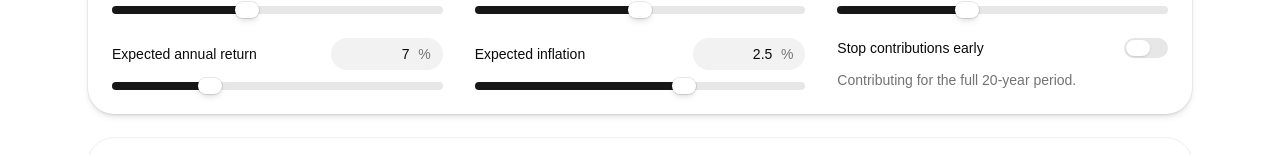
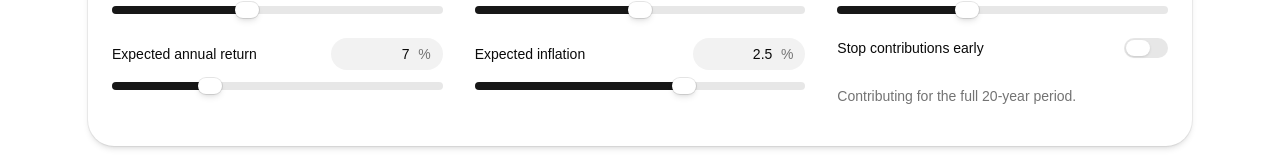
Before and after one commit to Jakub-Domogala/Invest-Calculator, a React (Vite) app: page / in a window 1280 px wide. Shown: the part 236-391 px from the top of the page. Built offline with nearby package versions, Linux system fonts and the light colour scheme.

Commit message:
fix flicking div

```diff
--- a/src/components/investment-calculator.tsx
+++ b/src/components/investment-calculator.tsx
@@ -141,6 +141,7 @@ export function InvestmentCalculator() {
                 disabled={years === 0}
               />
             </div>
+            <div className="min-h-[52px]">
               {stopContributionsEnabled ? (
                 <SliderInputField
                   id="stop-contributions-years"
@@ -153,10 +154,11 @@ export function InvestmentCalculator() {
                   unit="yr"
                 />
               ) : (
-              <p className="text-sm text-muted-foreground">
+                <p className="flex h-[52px] items-center text-sm text-muted-foreground">
                   Contributing for the full {years}-year period.
                 </p>
               )}
+            </div>
           </div>
         </CardContent>
       </Card>
--- a/src/components/investment-chart.tsx
+++ b/src/components/investment-chart.tsx
@@ -132,7 +132,9 @@ export function InvestmentChart({
           fill="url(#fill-invested)"
           stroke="var(--color-invested)"
           strokeWidth={2}
-          isAnimationActive={false}
+          isAnimationActive
+          animationDuration={300}
+          animationEasing="ease-out"
         />
         <Area
           dataKey="total"
@@ -140,7 +142,9 @@ export function InvestmentChart({
           fill="url(#fill-total)"
           stroke="var(--color-total)"
           strokeWidth={2}
-          isAnimationActive={false}
+          isAnimationActive
+          animationDuration={300}
+          animationEasing="ease-out"
         />
       </AreaChart>
     </ChartContainer>
```
Lines whose indentation alone changed are shown as unchanged.
